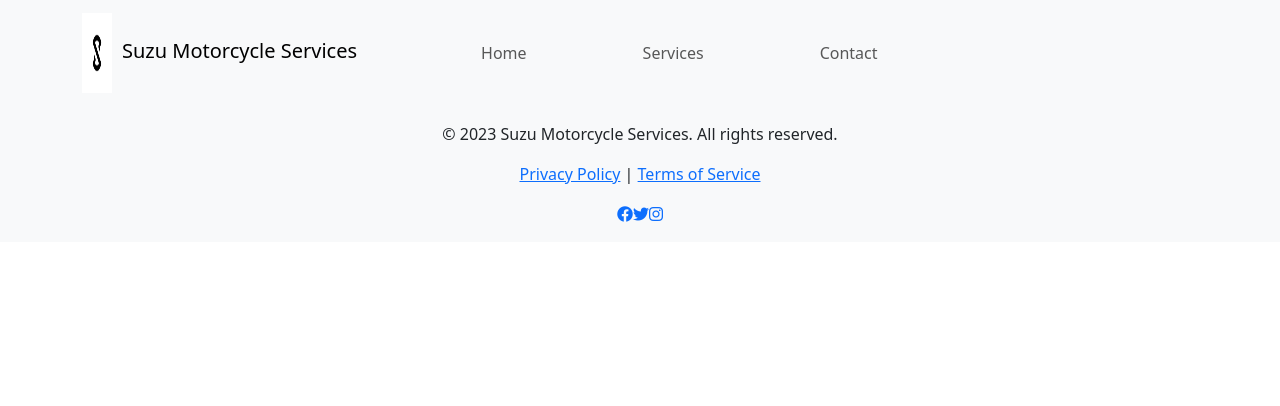
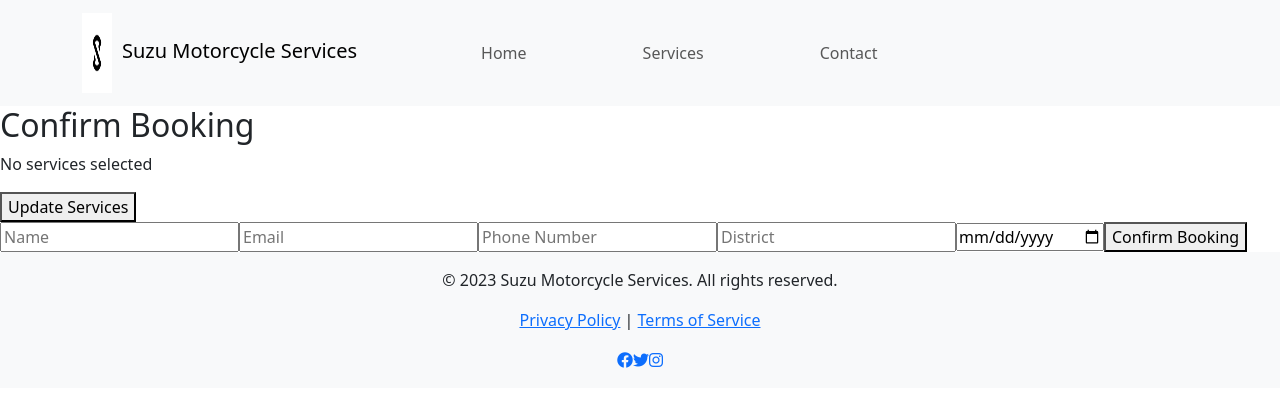
Before and after one commit to Gokul-96/motorcycleservice_Booking_front_end, a React (Vite) app: page /bookings in a window 1280 px wide. Shown: the top 406 px of the page. Built offline with nearby package versions, Linux system fonts and the light colour scheme.

Commit message:
motorcycle_f

```diff
--- a/src/App.jsx
+++ b/src/App.jsx
@@ -19,10 +19,11 @@ function App() {
         {/* inside routes data will change - In webrowser type booking with domain like http://localhost:5173/booking means it shows booking page  */}
           <Route path="/" exact element={<Home />} />  {/* root component */}
           <Route path="/services"  element={<Services />} />  {/*Route - how different parts of a webpage should be rendered based on the URL */}
-          <Route path="/booking" element={<Booking />} />   {/*element - what should be render based on URL */}
+          <Route path="/bookings" element={<Booking />} />   {/*element - what should be render based on URL */}
           <Route path="/contact" element={<Contact />} />
           <Route path="/service/:id" element={<ServiceDetails />} />
-          <Route path="/confirmation" element={<Confirmation />} />
+          <Route path="/confirmation/:bookingId" element={<Confirmation  />} />
+
 
 
         </Routes>
--- a/src/main.jsx
+++ b/src/main.jsx
@@ -6,6 +6,6 @@ import 'bootstrap/dist/css/bootstrap.min.css';
 
 ReactDOM.createRoot(document.getElementById('root')).render(
 
-    <App />
+    <App/>
 
 );
--- a/src/pages/Booking.jsx
+++ b/src/pages/Booking.jsx
@@ -1,13 +1,18 @@
-import React, { useState } from 'react';
+import React, { useState,useEffect } from 'react';
 import axios from 'axios';
-import { Link, useLocation, useNavigate } from 'react-router-dom';
+import {useLocation, useNavigate} from 'react-router-dom';
 
 const Booking = () => {
   const location = useLocation(); // it returns an object that contains information about the current URL location
   //Access location data in component
 
+    // State variable to store the bookingId
+    const [confirmedBookingId, setConfirmedBookingId] = useState();
+
+  const navigate = useNavigate(); //useNavigate hook used to navigate between routes
+
   let selectedService;
-//location.state - holt the state
+//location.state - hold the state
   if (location.state && location.state.services) {
     selectedService = location.state.services;
   } else {
@@ -28,9 +33,24 @@ const Booking = () => {
   });
 
 
-const navigate = useNavigate(); //useNavigate hook used to navigate between routes
+  const initialSelectedServices = location.state?.services || [];
+  const [selectedServices, setSelectedServices] = useState(initialSelectedServices);
+//After return set new value in setselectedservice
 
-const [selectedServices, setSelectedServices] = useState(selectedService);  //After return set new value in setselectedservice
+const handleAddServiceClick = () => {
+  // Navigate to the Services page and pass the current selectedServices as state
+  navigate('/services', { state: { selectedServices } });
+};
+
+
+useEffect(() => {
+  if (location.state?.newServices) {
+    setSelectedServices((prevSelectedServices) => [
+      ...prevSelectedServices,
+      ...location.state.newServices,
+    ]);
+  }
+}, [location.state]);
 
   const handleDeleteService = (serviceToDelete) => {
     console.log('Before deletion:', selectedServices);
@@ -40,12 +60,15 @@ const [selectedServices, setSelectedServices] = useState(selectedService);  //Af
     const confirmDelete = window.confirm(`Want to delete Now "${serviceToDelete.title}"?`);
     if (confirmDelete) {
       setSelectedServices((prevServices) => {
+        if (Array.isArray(prevServices)) {
 
         //filter method to create new array that is updatedServices. This new array includes all services from the previous state (prevServices) except for the one that matches the serviceToDelete.
-        const updatedServices = prevServices.filter((service) => service.id !== serviceToDelete.id); // it means if condition true thn service and serviceToDelete have different id values
+        return prevServices.filter((selected) => selected.id !== serviceToDelete._id); // it means if condition true thn service and serviceToDelete have different id values
         //in other word it use for exclude the service that i wants to delete.
-        console.log('Updated Services:', updatedServices);
-        return updatedServices;
+        //console.log('Updated Services:', updatedServices);
+        //return updatedServices;
+         }
+      return prevServices;
       });
     }
 
@@ -59,9 +82,12 @@ const [selectedServices, setSelectedServices] = useState(selectedService);  //Af
       [name]: value, // Assign new value in name
     }));
   };
+  console.log('Booking Data:', bookingData);
+  console.log('Selected Services:', selectedServices);
 
-
-  const handleBookingSubmit = () => {
+  const handleBookingSubmit =async (event) => {
+    event.preventDefault();
+    try{
     if (selectedService.length === 0) {
       console.error('No services selected.');
       return;// Exit early if no service is selected
@@ -77,41 +103,36 @@ const [selectedServices, setSelectedServices] = useState(selectedService);  //Af
 
     // Send bookingData to the backend
     //make HTTP POST requests to a specified URL
-    axios.post('http://localhost:3008/bookings', requestData) //bookingdata -  data being sent in the POST request body & object contain various fields
-      .then((response) => {
-        // Handle success here
+    const response = await axios.post('http://localhost:5000/bookings', requestData)
+     console.log('respon:', response);
+      if (response.status === 201) {
+        const { bookingId } = response.data;
+         // Update the confirmedBookingId state with the received bookingId
+         setConfirmedBookingId(bookingId);
+        console.log('BookingId:', bookingId);
         console.log('Booking confirmed:', response.data);
-        navigate('/confirmation'); // Navigate to confirmation page
-      })
-      .catch((error) => {
-        // Handle error
-        console.error('Error confirming booking:', error);
-      });
-  };
-
-  // State variable to track the edited service
-  const [editedService, setEditedService] = useState(null);
+        navigate(`/confirmation/${bookingId}`);
+      } else {
+        console.error('BookingId is undefined');
+      }
+    }catch(error){
+      console.error('Error confirming booking:', error);
+    }
+};
 
 
-  // Function to update the selectedServices array with edited service
-  const updateSelectedService = (updatedService) => {
-    const updatedServices = selectedService.map((service) =>
-      service.id === updatedService.id ? updatedService : service
-    );
-    setSelectedServices(updatedServices);
-    setEditedService(null); // Clear the edited service state
-  };
+
 
 
 
   return (
     <div className="booking">
       <h2>Confirm Booking</h2>
-      {selectedService.length > 0 ? (
+      {selectedServices.length > 0 ? (
         <div>
           <h5>Selected Services</h5>
-          {selectedService.map((service) => (
-            <div key={service.id}>
+          {selectedServices.map((service) => (
+            <div key={service._id}>
               <div>
                 <p>Service: {service.title}</p>
 
@@ -125,6 +146,10 @@ const [selectedServices, setSelectedServices] = useState(selectedService);  //Af
 
         <p>No services selected</p>
       )}
+      <button className="btn-primary" onClick={handleAddServiceClick}>
+        Update Services
+      </button>
+      <div className="input-fields">
       <input type="text" name="name" placeholder="Name" value={bookingData.name} onChange={handleInputChange} />
       <input type="email" name="email" placeholder="Email" value={bookingData.email} onChange={handleInputChange} />
       <input type="tel" name="phoneNumber" placeholder="Phone Number" value={bookingData.phoneNumber} onChange={handleInputChange} />
@@ -133,6 +158,10 @@ const [selectedServices, setSelectedServices] = useState(selectedService);  //Af
       <button className="btn-primary" onClick={handleBookingSubmit}>
         Confirm Booking
       </button>
+      {confirmedBookingId ? (
+        <p>Your Booking ID: {confirmedBookingId}</p>
+      ) : null}
+    </div>
     </div>
   )
 };
--- a/src/pages/Confirmation.jsx
+++ b/src/pages/Confirmation.jsx
@@ -1,23 +1,31 @@
 import React, { useState, useEffect } from 'react';
 import axios from 'axios';
+import { useParams } from 'react-router-dom';
 
 const Confirmation = () => {
   const [confirmationData, setConfirmationData] = useState(null);
+  const { bookingId } = useParams(); // Use useParams to get the bookingId from the URL
 
   useEffect(() => {
+    const apiUrl = `http://localhost:5000/confirmation/${bookingId}`;
+    console.log('API URL:', apiUrl);
+
     // Fetch booking confirmation details from the backend
-    axios.get('http://localhost:3008/confirmation') // Replace with your API endpoint
-      .then(response => {
+    const fetchData = async () => {
+      try {
+        const response = await axios.get(apiUrl);
         setConfirmationData(response.data);
-      })
-      .catch(error => {
+      } catch (error) {
         console.error('Error fetching confirmation:', error);
-      });
-  }, []);
+      }
+    };
 
+    fetchData(); // Call fetchData fn
+
+  }, [bookingId]);
   return (
     <div className="confirmation">
-      <h2>Booking Confirmation</h2>
+      <h2>Booking Confirmed</h2>
       {confirmationData ? (
         <div>
           <p>Booking ID: {confirmationData.bookingId}</p>
```
Also changed, not shown: src/pages/Services.jsx (+49 -16 lines), src/pages/ServiceDetails.jsx (line endings or trailing spaces).
